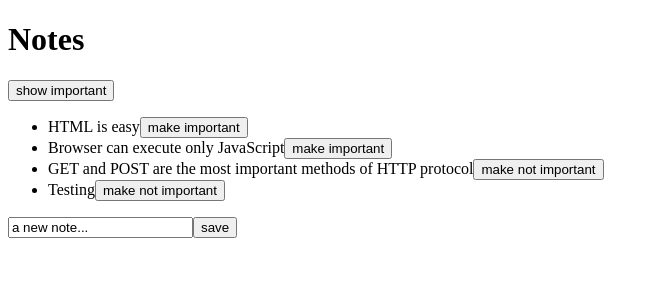
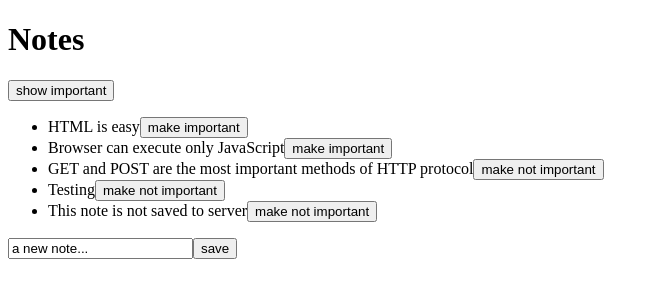
Before and after one commit to albertxtran/part2, a React (Create React App) app in the folder course-examples/: page / in a window 1280 px wide. Shown: the top 300 px of the page, without its empty margins (0-659 px from the left). Built offline with nearby package versions, Linux system fonts and the light colour scheme; data requests are answered from the project's data file.

Commit message:
Promises and Errors

```diff
--- a/course-examples/src/App.js
+++ b/course-examples/src/App.js
@@ -36,9 +36,15 @@
   const toggleImportanceOf = (id) => {
     const note = notes.find((note) => note.id === id);
     const changedNote = { ...note, important: !note.important };
-    noteService.update(id, changedNote).then((returnedNote) => {
-      setNotes(notes.find((note) => (note.id === id ? returnedNote : note)));
-    });
+    noteService
+      .update(id, changedNote)
+      .then((returnedNote) => {
+        setNotes(notes.find((note) => (note.id === id ? returnedNote : note)));
+      })
+      .catch((error) => {
+        alert(`the note '${note.content}' was already deleted from the server`);
+        setNotes(notes.filter((n) => n.id !== id));
+      });
   };
 
   return (
--- a/course-examples/src/services/notes.js
+++ b/course-examples/src/services/notes.js
@@ -3,7 +3,13 @@
 
 const getAll = () => {
   const request = axios.get(baseUrl);
-  return request.then((response) => response.data);
+  const nonExisting = {
+    id: 10000,
+    content: "This note is not saved to server",
+    date: "2019-05-30T17:30:31.098Z",
+    important: true,
+  };
+  return request.then((response) => response.data.concat(nonExisting));
 };
 
 const create = (newObject) => {
```
